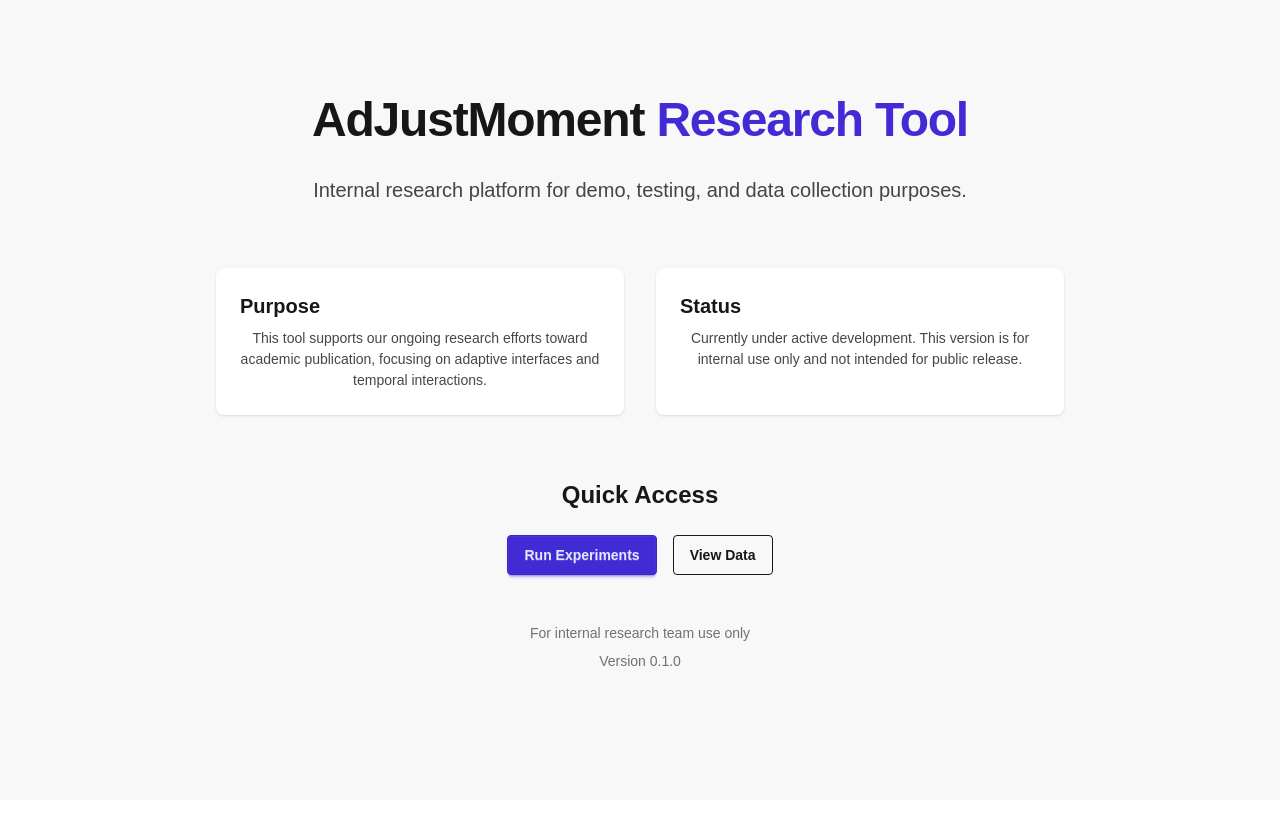
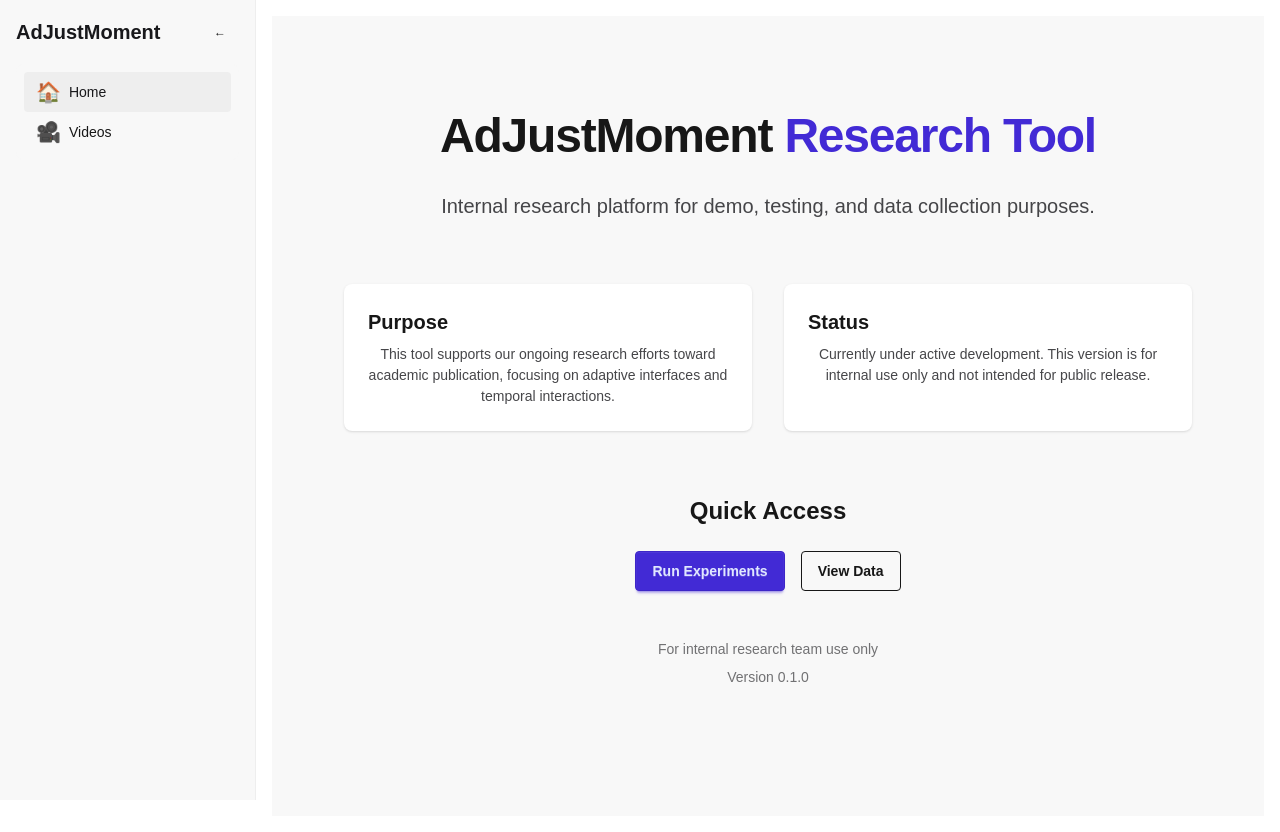
Before and after one commit to AdJustMoment/workplace, a Next.js app: page / in a window 1280 px wide. Before the commit the page ends 800 px from the top, so only its background shows below. Built offline with nearby package versions, Linux system fonts and the light colour scheme.

Commit message:
feat: sidebar

```diff
--- a/src/app/layout.tsx
+++ b/src/app/layout.tsx
@@ -2,6 +2,7 @@ import type { Metadata } from "next";
 import { Geist, Geist_Mono } from "next/font/google";
 import "./globals.css";
 import Providers from "./providers";
+import Sidebar from "@/components/Sidebar";
 
 const geistSans = Geist({
   variable: "--font-geist-sans",
@@ -14,8 +15,8 @@ const geistMono = Geist_Mono({
 });
 
 export const metadata: Metadata = {
-  title: "Create Next App",
-  description: "Generated by create next app",
+  title: "AdJustMoment",
+  description: "AdJustMoment Research Project",
 };
 
 export default function RootLayout({
@@ -28,7 +29,37 @@ export default function RootLayout({
       <body
         className={`${geistSans.variable} ${geistMono.variable} antialiased`}
       >
-        <Providers>{children}</Providers>
+        <Providers>
+          <div className="drawer lg:drawer-open">
+            <input id="drawer" type="checkbox" className="drawer-toggle" />
+            <div className="drawer-content flex flex-col bg-base-100">
+              <div className="navbar lg:hidden">
+                <div className="flex-none">
+                  <label
+                    htmlFor="drawer"
+                    className="btn btn-square btn-ghost drawer-button"
+                  >
+                    <svg
+                      xmlns="http://www.w3.org/2000/svg"
+                      fill="none"
+                      viewBox="0 0 24 24"
+                      className="inline-block w-5 h-5 stroke-current"
+                    >
+                      <path
+                        strokeLinecap="round"
+                        strokeLinejoin="round"
+                        strokeWidth="2"
+                        d="M4 6h16M4 12h16M4 18h16"
+                      ></path>
+                    </svg>
+                  </label>
+                </div>
+              </div>
+              <main className="flex-1 p-4">{children}</main>
+            </div>
+            <Sidebar />
+          </div>
+        </Providers>
       </body>
     </html>
   );
--- /dev/null
+++ b/src/components/Sidebar.tsx
@@ -0,0 +1,59 @@
+"use client";
+
+import Link from "next/link";
+import { usePathname } from "next/navigation";
+import { useState } from "react";
+
+export default function Sidebar() {
+  const pathname = usePathname();
+  const [isCollapsed, setIsCollapsed] = useState(false);
+
+  const navItems = [
+    { href: "/", label: "Home", icon: "🏠" },
+    { href: "/videos", label: "Videos", icon: "🎥" },
+  ];
+
+  return (
+    <div className="drawer-side">
+      <label htmlFor="drawer" className="drawer-overlay"></label>
+      <aside
+        className={`bg-base-200/95 backdrop-blur-sm border-r border-base-300 min-h-screen transition-all duration-300 ${
+          isCollapsed ? "w-16" : "w-64"
+        }`}
+      >
+        <div className="p-4">
+          <div className="flex items-center justify-between mb-4">
+            {!isCollapsed && (
+              <h2 className="text-xl font-bold text-base-content">
+                AdJustMoment
+              </h2>
+            )}
+            <button
+              onClick={() => setIsCollapsed(!isCollapsed)}
+              className="btn btn-ghost btn-sm hover:bg-base-300"
+            >
+              {isCollapsed ? "→" : "←"}
+            </button>
+          </div>
+          <ul className="menu bg-base-200/50 w-full rounded-box">
+            {navItems.map((item) => (
+              <li key={item.href}>
+                <Link
+                  href={item.href}
+                  className={`${
+                    pathname === item.href
+                      ? "bg-base-300 text-base-content"
+                      : "hover:bg-base-300/50"
+                  }`}
+                >
+                  <span className="text-xl">{item.icon}</span>
+                  {!isCollapsed && item.label}
+                </Link>
+              </li>
+            ))}
+          </ul>
+        </div>
+      </aside>
+    </div>
+  );
+}
```
Also changed, not shown: 1 other file (tests, documents, lock files or other folders).
